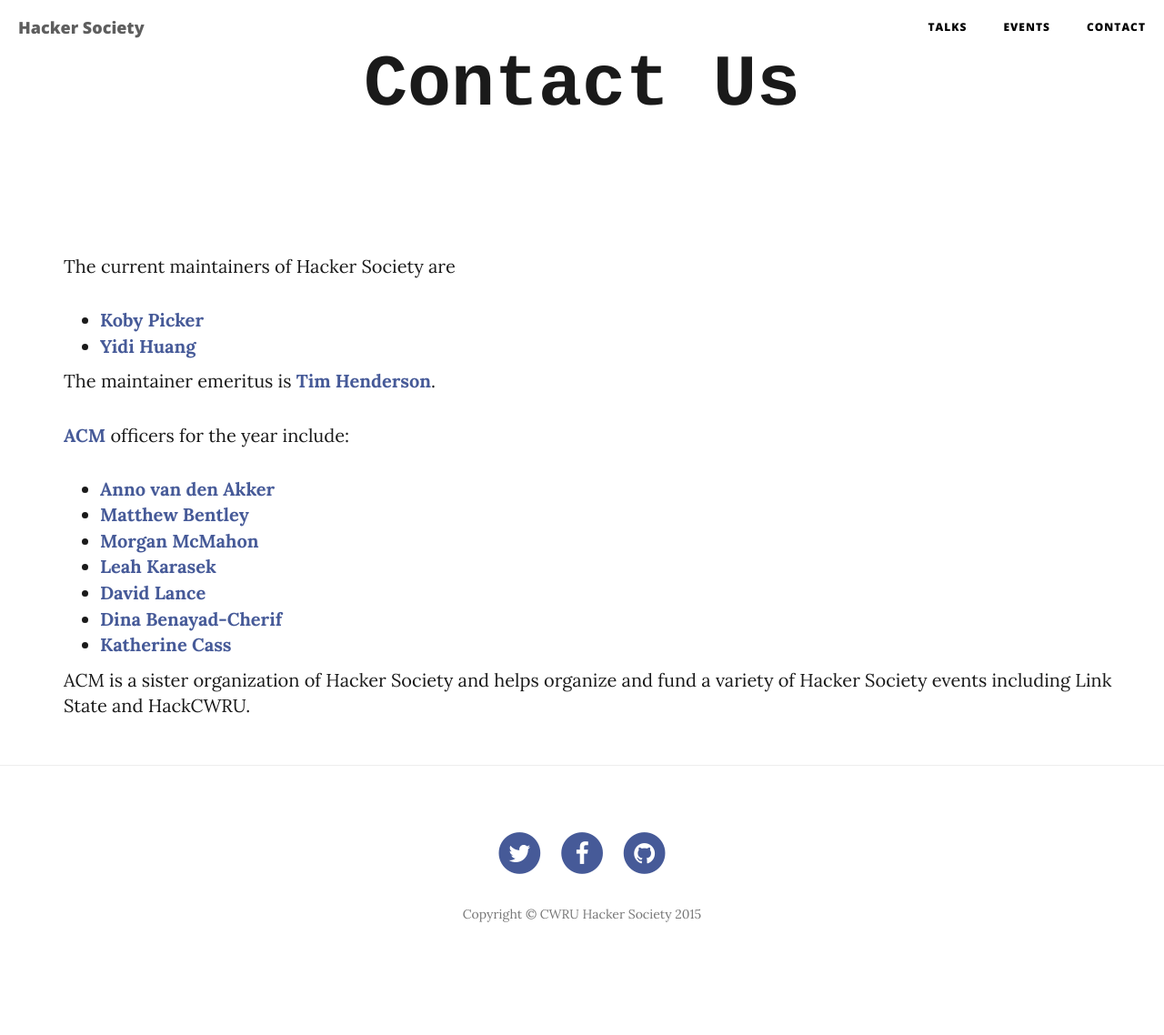
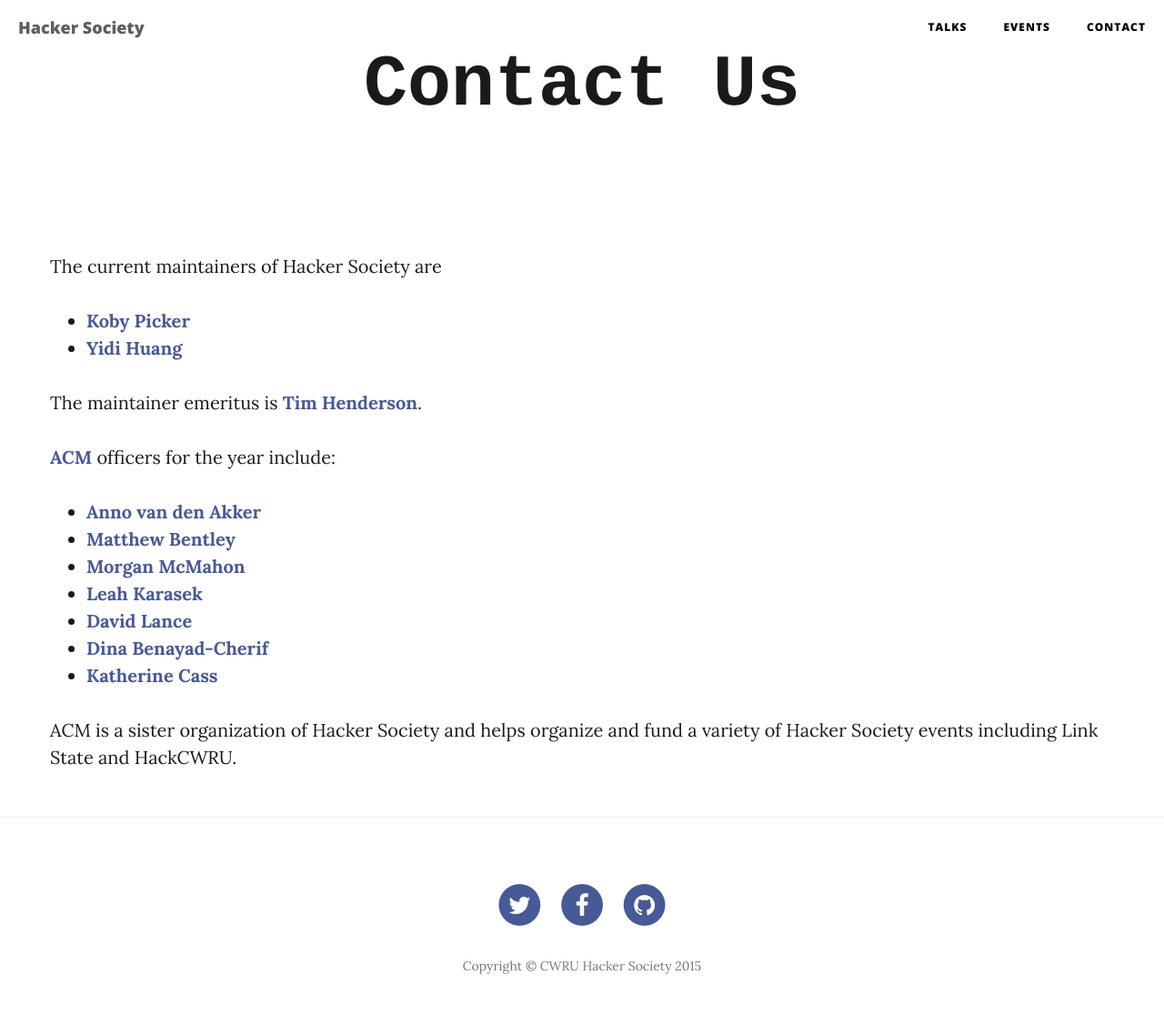
Before and after one commit to hacsoc/hacsoc.github.com, a Jekyll site: the page built from contact.md, in a window 1280 px wide. Shown: the whole page at 91% size. Built offline with Jekyll 4.4.1, drawn with Linux system fonts in a browser that asks for light colours; nearby versions of some CDN libraries; before the commit the page ends 1081 px from its top, so only the background shows below that.

Commit message:
fully markdownified

```diff
--- a/contact.md
+++ b/contact.md
@@ -1,39 +1,24 @@
 ---
-layout: base
+layout: single_row
 title: Contact Hacker Society
 intro:
     type: text
     text: Contact Us
 ---
-<div class="container">
-    <div class="row">
-        <p>
-        The current maintainers of Hacker Society are
-        <ul>
-            {% for maintainer in site.data.maintainers.current %}
-            <li>
-                <a href="mailto:{{ maintainer.email }}">
-                    {{ maintainer.name }}
-                </a>
-            </li>
-            {% endfor %}
-        </ul>
-        {% assign emeritus = site.data.maintainers.emeritus %}
-        The maintainer emeritus is <a href="mailto:{{ emeritus.email }}">
-            {{ emeritus.name }}</a>.
-        </p>
-        <p>
-        <a href="http://acm.case.edu">ACM</a> officers for the year include:
-        <ul>
-            {% for officer in site.data.acm_officers %}
-            <li>
-                <a href="mailto:{{ officer.email }}">{{ officer.name }}</a>
-            </li>
-            {% endfor %}
-        </ul>
-        ACM is a sister organization of Hacker Society and helps organize and
-        fund a variety of Hacker Society events including Link State and
-        HackCWRU.
-        </p>
-    </div>
-</div>
+The current maintainers of Hacker Society are
+
+{% for maintainer in site.data.maintainers.current %}
+- [{{ maintainer.name }}](mailto:{{ maintainer.email }})
+{% endfor %}
+
+{% assign emeritus = site.data.maintainers.emeritus %}
+The maintainer emeritus is [{{ emeritus.name }}](mailto:{{ emeritus.email }}).
+
+[ACM](http://acm.case.edu) officers for the year include:
+{% for officer in site.data.acm_officers %}
+- [{{ officer.name }}](mailto:{{ officer.email }})
+{% endfor %}
+
+ACM is a sister organization of Hacker Society and helps organize and
+fund a variety of Hacker Society events including Link State and
+HackCWRU.
```
